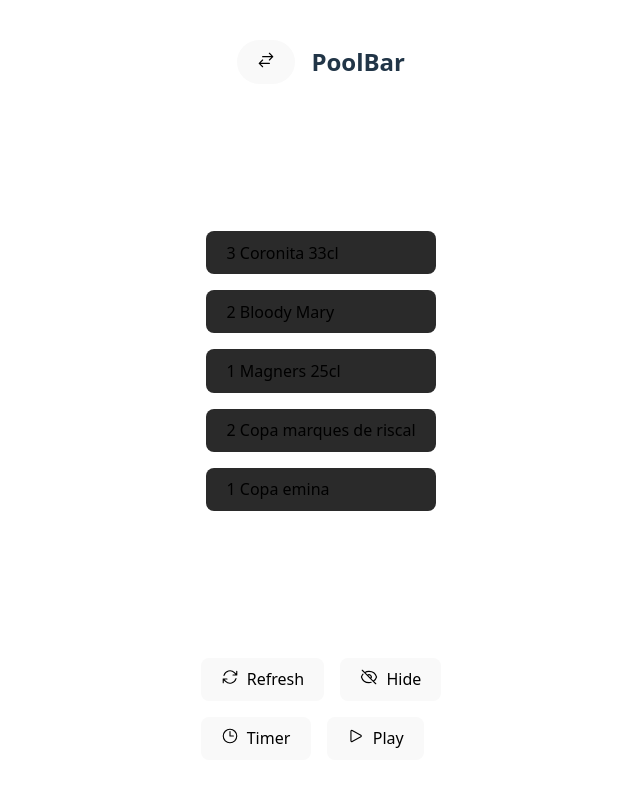
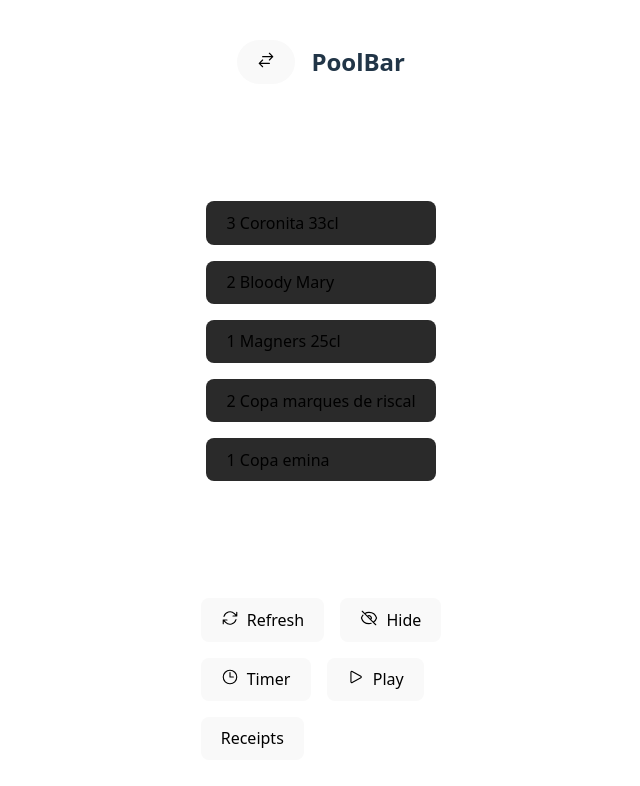
Before and after one commit to Fernandicus/bartending, a React (Vite) app: page / in a window 1280 px wide. Shown: the top 786 px of the page, without its empty margins (319-959 px from the left). Built offline with nearby package versions, Linux system fonts and the light colour scheme.

Commit message:
show all drinks

```diff
--- a/src/App.tsx
+++ b/src/App.tsx
@@ -1,7 +1,7 @@
 import "./App.css";
 import { useDrinksGenerator } from "./useDrinksGenerator";
 import {
-  allDrinksList,
+  poolBarDrinksList,
   Drink,
   drinksRange,
   frequency,
@@ -26,8 +26,13 @@
   const isPoolBar = activeMode === "PoolBar";
   const [isModalOpen, setIsModalOpen] = useState(false);
   const [selectedDrink, setSelectedDrinks] = useState<Drink | null>(null);
+  const [showReceipts, setShowReceipts] = useState(false);
 
-  const poolDrinks = useDrinksGenerator(frequency, allDrinksList, drinksRange);
+  const poolDrinks = useDrinksGenerator(
+    frequency,
+    poolBarDrinksList,
+    drinksRange
+  );
   const skyDrinks = useDrinksGenerator(
     frequency,
     skyBarCocktailsList,
@@ -76,6 +81,7 @@
       }}
     >
       <SwitchButton<Mode> modes={modes} activeMode={setActiveMode} />
+      {!showReceipts ? (
         <div
           style={{
             display: "flex",
@@ -124,6 +130,28 @@
                 );
               })}
         </div>
+      ) : (
+        <div>
+          {skyBarCocktailsList.map((drink, i) => {
+            return (
+              <button
+                key={i}
+                onClick={() => {
+                  setIsModalOpen(true);
+                  setSelectedDrinks(drink);
+                }}
+                style={{
+                  visibility: isHidden ? "hidden" : "visible",
+                  backgroundColor: "#2a2a2a",
+                  textAlign: "left",
+                }}
+              >
+                {drink.name}
+              </button>
+            );
+          })}
+        </div>
+      )}
       <div
         style={{
           display: "flex",
@@ -191,6 +219,14 @@
             }}
           />
         </div>
+        <div>
+          <Button
+            label={"Receipts"}
+            onClick={() => {
+              setShowReceipts((prev) => !prev);
+            }}
+          />
+        </div>
       </div>
 
       {selectedDrink && selectedDrink.receipt.length > 0 && (
--- a/src/constants.ts
+++ b/src/constants.ts
@@ -322,7 +322,7 @@
   },
 ];
 
-export const allDrinksList: Drink[] = [
+export const poolBarDrinksList: Drink[] = [
   ...poolBarCocktailsList,
   { name: "Combinado", receipt: [] },
   { name: "Agua mineral / gas", receipt: [] },
```
Lines whose indentation alone changed are shown as unchanged.
